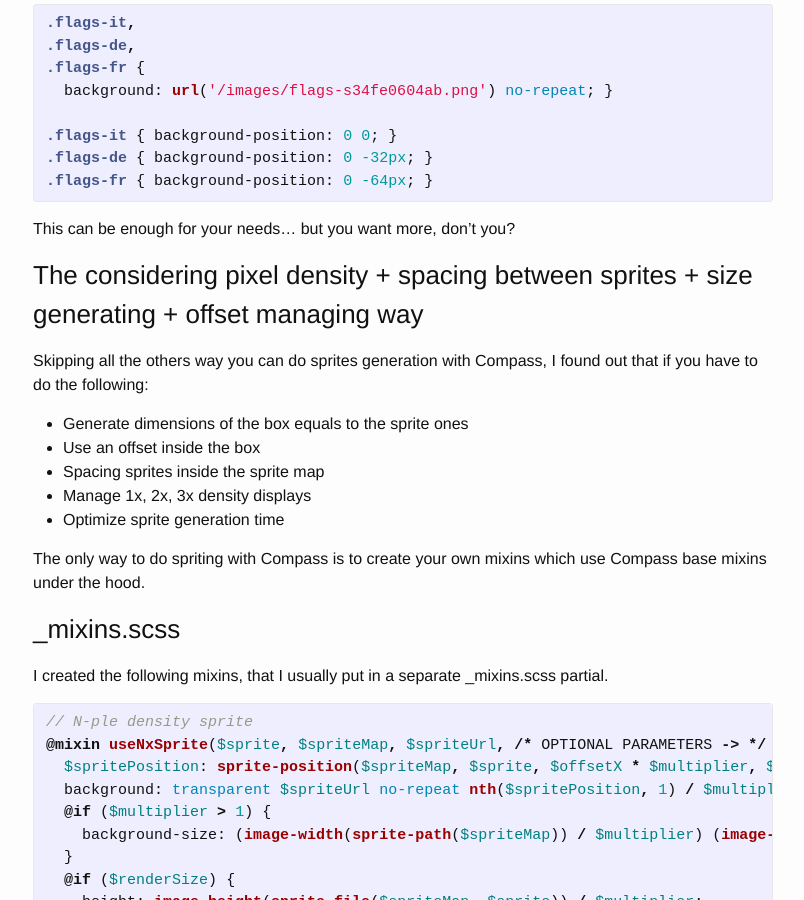
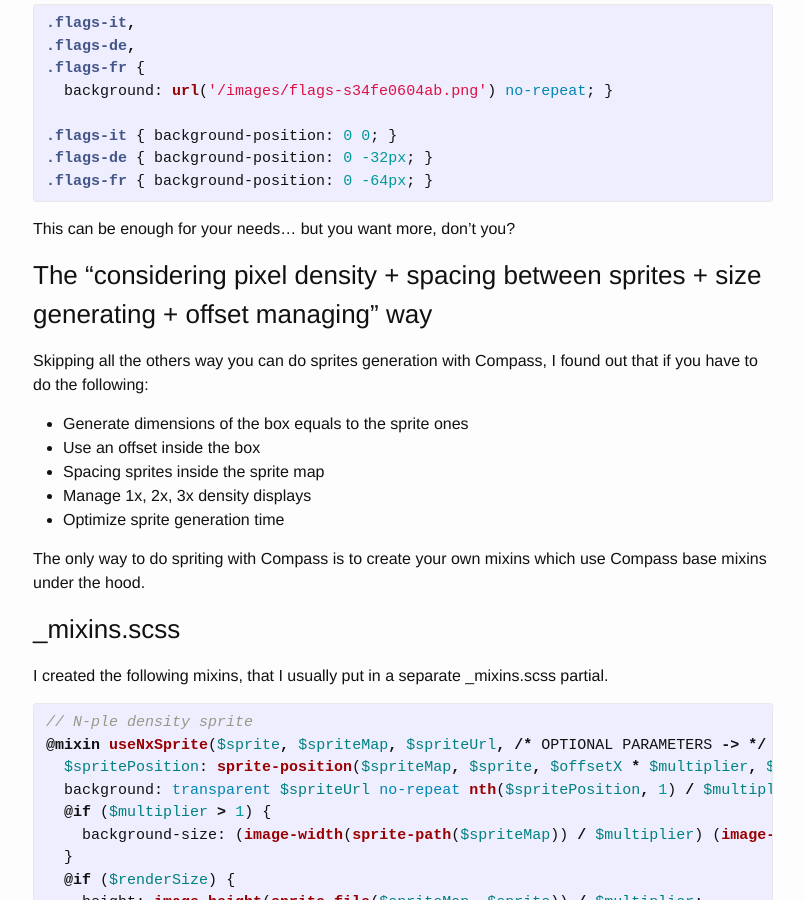
Before and after one commit to verlok/verlok.github.io, a Jekyll site: the page built from _posts/2015-03-06-advanced-sprite-generation-using-compass-sass.md, in a window 1280 px wide and 900 px high, scrolled down 736 px. Shown: the whole window, without its empty margins (237-1041 px from the left). Built offline with Jekyll 4.4.1, drawn with Linux system fonts in a browser that asks for light colours.

Commit message:
Updated title

```diff
--- a/_posts/2015-03-06-advanced-sprite-generation-using-compass-sass.md
+++ b/_posts/2015-03-06-advanced-sprite-generation-using-compass-sass.md
@@ -38,7 +38,7 @@ Example of CSS output:
 
 This can be enough for your needs... but you want more, don't you?
 
-### The considering pixel density + spacing between sprites + size generating + offset managing way
+### The "considering pixel density + spacing between sprites + size generating + offset managing" way
 
 Skipping all the others way you can do sprites generation with Compass, I found out that if you have to do the following:
 
```
